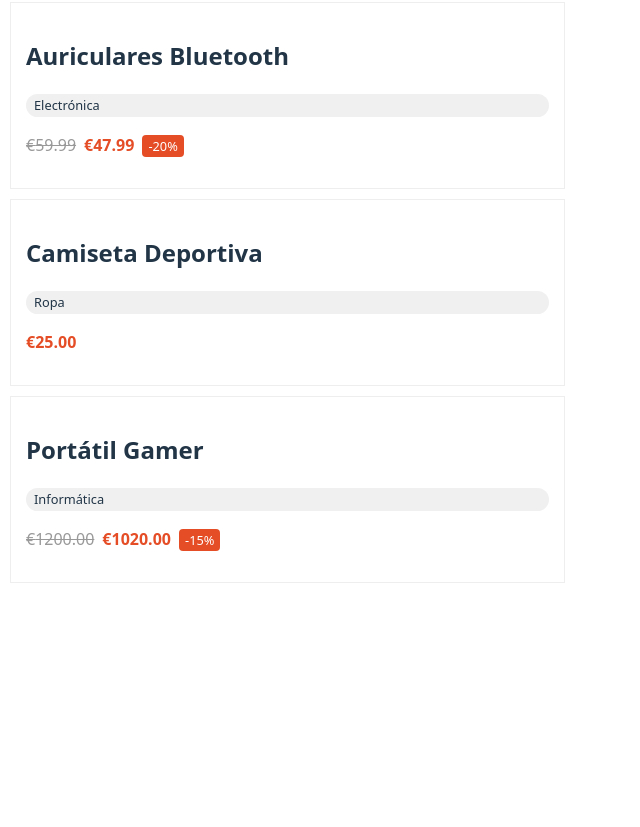
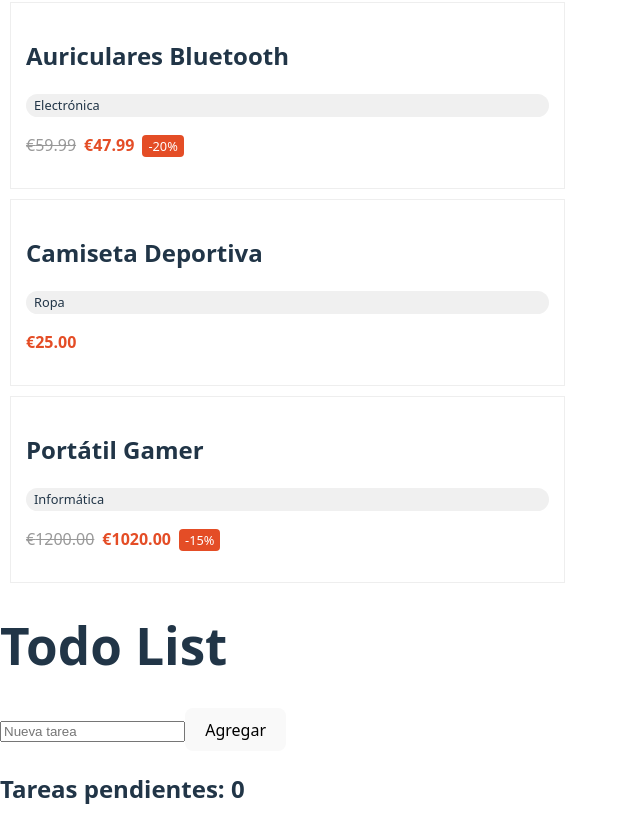
Before and after one commit to cbraian42/actividadReact, a React (Vite) app: page / in a window 1280 px wide. Shown: the part 1152-1979 px from the top of the page, without its empty margins (0-640 px from the left). Before the commit the page ends 1745 px from the top, so only its background shows below. Built offline with nearby package versions, Linux system fonts and the light colour scheme.

Commit message:
Componente TodoList

```diff
--- a/src/App.jsx
+++ b/src/App.jsx
@@ -1,9 +1,9 @@
-import React from "react";
+import React from 'react';
 import UserCard from "./userCard.jsx";
 import TaskList from "./TaskList.jsx";
 import Producto from "./producto.jsx";
+import TodoList from './TodoList.jsx';
 import Counter from "./contador.jsx";
-
 
 function App() {
   return (
@@ -53,6 +53,9 @@ function App() {
         discount={15}
         category="Informática"
       />
+      <div>
+      <TodoList />
+      </div>
     </div>
 
 
--- /dev/null
+++ b/src/TodoList.jsx
@@ -0,0 +1,42 @@
+import React, { useState } from 'react';
+
+const TodoList = () => {
+  const [tasks, setTasks] = useState([]);
+  const [taskInput, setTaskInput] = useState('');
+
+  const addTask = () => {
+    if (taskInput) {
+      setTasks([...tasks, { text: taskInput }]);
+      setTaskInput('');
+    }
+  };
+
+  const completeAndDeleteTask = (index) => {
+    const newTasks = tasks.filter((_, i) => i !== index);
+    setTasks(newTasks);
+  };
+
+  return (
+    <div>
+      <h1>Todo List</h1>
+      <input
+        type="text"
+        value={taskInput}
+        onChange={(e) => setTaskInput(e.target.value)}
+        placeholder="Nueva tarea"
+      />
+      <button onClick={addTask}>Agregar</button>
+      <h2>Tareas pendientes: {tasks.length}</h2>
+      <ul>
+        {tasks.map((task, index) => (
+          <li key={index}>
+            {task.text}
+            <button onClick={() => completeAndDeleteTask(index)}>Completar y Eliminar</button>
+          </li>
+        ))}
+      </ul>
+    </div>
+  );
+};
+
+export default TodoList;
```
